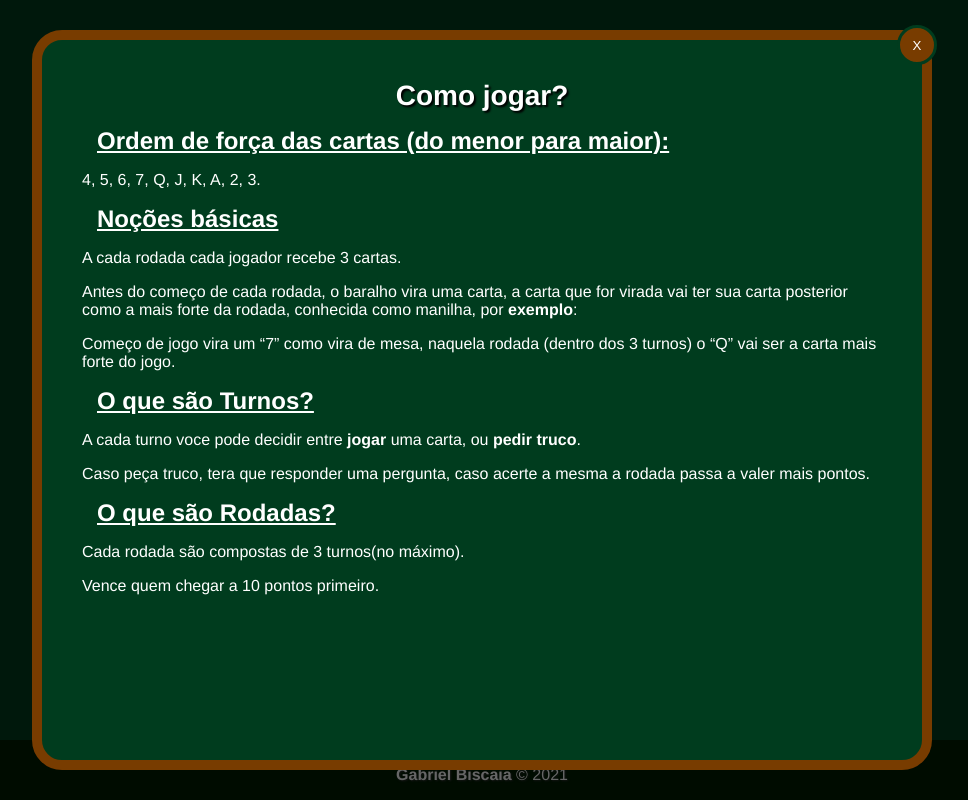
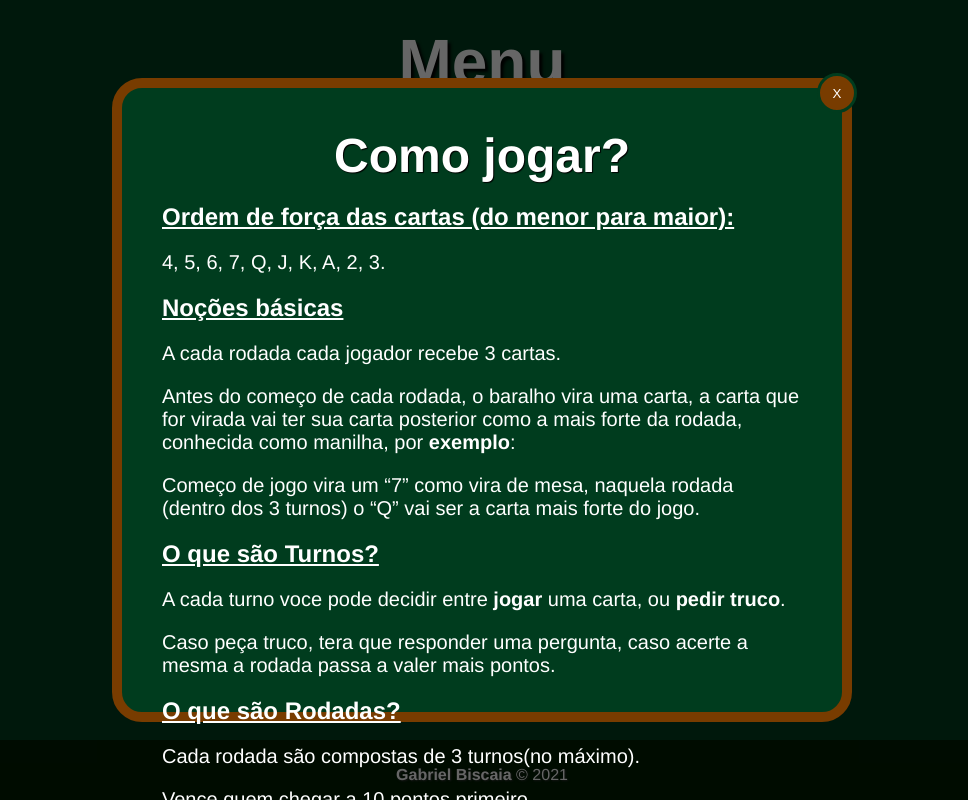
Before and after one commit to gabrielbiscaia/truco, a plain HTML site: page index.html in a window 1280 px wide. Both pictures are taken after a click on the element "Como jogar". Shown: the whole page, without its empty margins (158-1126 px from the left). Drawn offline with nearby package versions, Linux system fonts and the light colour scheme.

Commit message:
style: menu

```diff
--- a/menu.css
+++ b/menu.css
@@ -63,18 +63,18 @@ footer{
     background-color: rgb(0, 60, 30) ;
     border: #783c00 solid 10px;
     position: relative;
-    min-width: 800px;
+    min-width: 580px;
+    max-width: 50%;
     border-radius: 30px;
-    width: 50%;
-    height: 80%;
+    height: 68%;
     padding: 40px;
 
 }
 
 #instructions h1{
 
-    font-size: 28px;
-    text-shadow: black 2px 2px 2px;
+    font-size: 48px;
+    text-shadow: black 1px 1px 1px;
     left: 0;
     right: 0;
     display: flex;
@@ -88,17 +88,22 @@ footer{
 
     text-decoration: underline;
     font-size: 24px;
-    margin: 15px;
 
 }
 
 #instructions p{
 
-    font-size: 16px;
+    font-size: 20px;
 
 }
 
 #close{
+
+    &:hover{
+
+        cursor: pointer;
+
+    }
 
     color: white;
     position: absolute;
@@ -111,9 +116,3 @@ footer{
     background-color: #783c00;
 
 }
-
-#close:hover{
-
-    cursor: pointer;
-
-}
```
